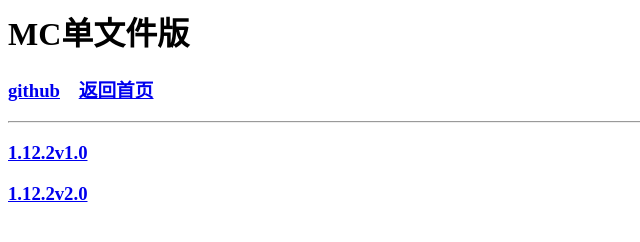
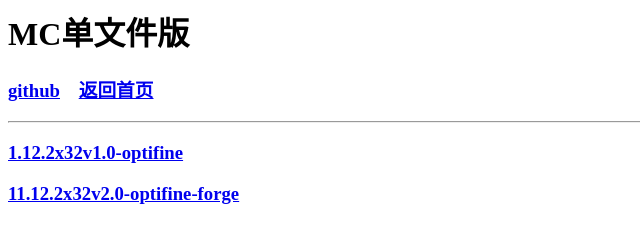
Before and after one commit to gitcold/gitcold.github.io, a plain HTML site: page mc-one/index.html in a window 1280 px wide. Shown: the whole page, without its empty margins (0-640 px from the left). Drawn offline with Linux system fonts and the light colour scheme.

Commit message:
Update index.html

```diff
--- a/mc-one/index.html
+++ b/mc-one/index.html
@@ -1,5 +1,5 @@
 <h1>MC单文件版</h1>
 <h3><a href="https://github.com/gitcold/mc-one">github</a>&nbsp&nbsp&nbsp&nbsp<a href="https://gitcold.github.io/">返回首页</a></h3>
 <hr>
-<h3><a href="https://github.com/gitcold/mc-one/releases/download/1.12.2/Minecraft.1.12.2.exe">1.12.2v1.0</a></h3>
-<h3><a href="https://github.com/gitcold/mc-one/releases/download/1.12.2v2/Minecraft.1.12.2v2.exe">1.12.2v2.0</a></h3>
+<h3><a href="https://github.com/gitcold/mc-one/releases/download/1.12.2x32v1.0-optifine/Minecraft.1.12.2.exe">1.12.2x32v1.0-optifine</a></h3>
+<h3><a href="https://github.com/gitcold/mc-one/releases/download/1.12.2x32v2.0-optifine-forge/Minecraft.1.12.2v2.exe">11.12.2x32v2.0-optifine-forge</a></h3>
```
